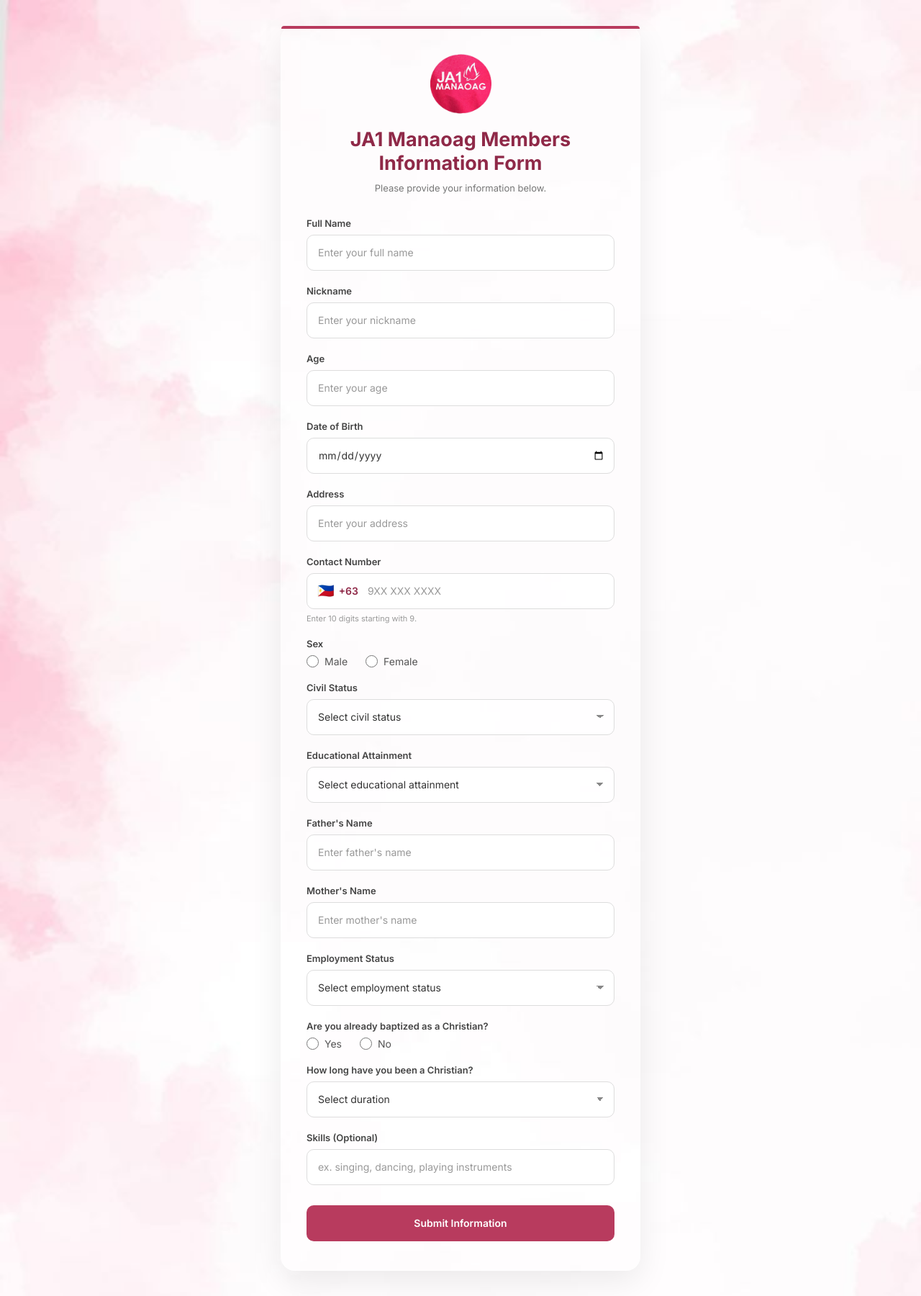
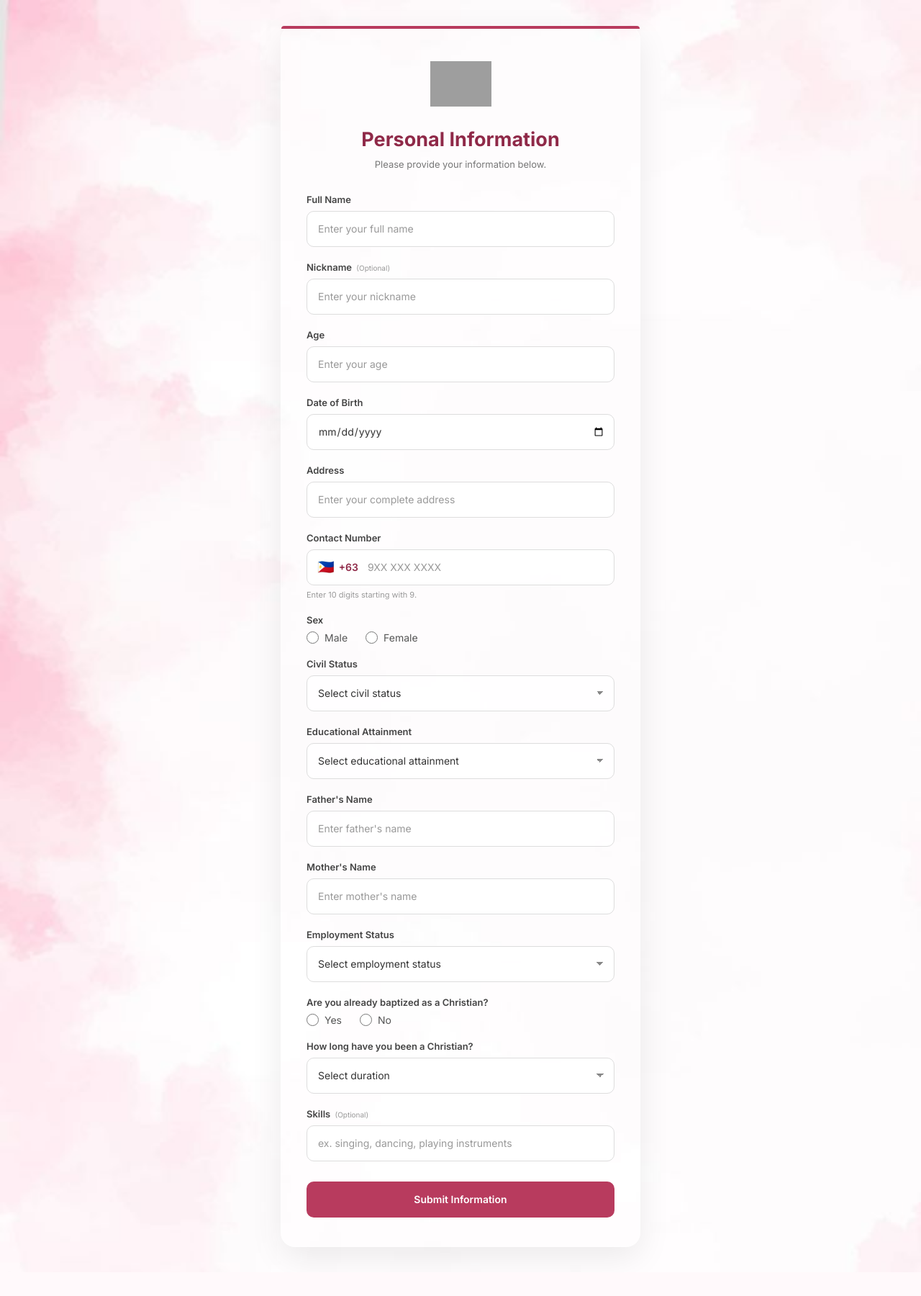
Before and after one commit to marrajanerick-alt/ja1manaoag, a Flask app: page / in a window 1280 px wide. Shown: the whole page at 72% size. After the commit the page ends 1741 px from the top, so only its background shows below. Run offline with Flask 3, Linux system fonts and the light colour scheme; grey boxes are pictures that could not be loaded.

Commit message:
Update index.html

```diff
--- a/templates/index.html
+++ b/templates/index.html
@@ -21,28 +21,48 @@
 
 </head>
 
+
 <body>
+
 
 <div class="page">
 
     <div class="container">
 
+
+        <!-- ========================= -->
+        <!-- LOGO -->
+        <!-- ========================= -->
+
         <div class="form-logo">
 
             <img
-                    src="{{ url_for('static', filename='1788601861588.png') }}"
+                src="{{ url_for('static', filename='logo.png') }}"
                 alt="Logo">
 
         </div>
 
-            <h1>JA1 Manaoag Members Information Form</h1>
+
+        <!-- ========================= -->
+        <!-- TITLE -->
+        <!-- ========================= -->
+
+        <h1>
+            Personal Information
+        </h1>
 
         <p class="subtitle">
             Please provide your information below.
         </p>
 
 
-            <form action="/submit" method="POST">
+        <!-- ========================= -->
+        <!-- FORM -->
+        <!-- ========================= -->
+
+        <form
+            action="{{ url_for('submit') }}"
+            method="POST">
 
 
             <!-- FULL NAME -->
@@ -58,6 +78,7 @@
                     id="name"
                     name="name"
                     placeholder="Enter your full name"
+                    autocomplete="name"
                     required>
 
             </div>
@@ -68,15 +89,20 @@
             <div class="form-group">
 
                 <label for="nickname">
+
                     Nickname
+
+                    <span class="optional">
+                        (Optional)
+                    </span>
+
                 </label>
 
                 <input
                     type="text"
                     id="nickname"
                     name="nickname"
-                        placeholder="Enter your nickname"
-                        required>
+                    placeholder="Enter your nickname">
 
             </div>
 
@@ -132,13 +158,14 @@
                     type="text"
                     id="address"
                     name="address"
-                        placeholder="Enter your address"
+                    placeholder="Enter your complete address"
+                    autocomplete="street-address"
                     required>
 
             </div>
 
 
-                <!-- CONTACT -->
+            <!-- CONTACT NUMBER -->
 
             <div class="form-group">
 
@@ -146,7 +173,9 @@
                     Contact Number
                 </label>
 
+
                 <div class="phone-input">
+
 
                     <div class="phone-prefix">
 
@@ -160,6 +189,7 @@
 
                     </div>
 
+
                     <input
                         type="tel"
                         id="contact"
@@ -171,7 +201,9 @@
                         autocomplete="tel"
                         required>
 
+
                 </div>
+
 
                 <small class="input-hint">
                     Enter 10 digits starting with 9.
@@ -188,7 +220,9 @@
                     Sex
                 </label>
 
+
                 <div class="radio-group">
+
 
                     <label class="radio-option">
 
@@ -198,9 +232,12 @@
                             value="Male"
                             required>
 
-                            <span>Male</span>
+                        <span>
+                            Male
+                        </span>
 
                     </label>
+
 
                     <label class="radio-option">
 
@@ -209,9 +246,12 @@
                             name="sex"
                             value="Female">
 
-                            <span>Female</span>
+                        <span>
+                            Female
+                        </span>
 
                     </label>
+
 
                 </div>
 
@@ -226,40 +266,49 @@
                     Civil Status
                 </label>
 
+
                 <select
                     id="civil_status"
                     name="civil_status"
                     required>
 
+
                     <option
                         value=""
                         disabled
                         selected>
+
                         Select civil status
+
                     </option>
+
 
                     <option value="Single">
                         Single
                     </option>
 
+
                     <option value="Married">
                         Married
                     </option>
+
 
                     <option value="Widowed">
                         Widowed
                     </option>
 
+
                     <option value="Separated">
                         Separated
                     </option>
+
 
                 </select>
 
             </div>
 
 
-                <!-- EDUCATION -->
+            <!-- EDUCATIONAL ATTAINMENT -->
 
             <div class="form-group">
 
@@ -267,54 +316,66 @@
                     Educational Attainment
                 </label>
 
+
                 <select
                     id="educational_attainment"
                     name="educational_attainment"
                     required>
 
+
                     <option
                         value=""
                         disabled
                         selected>
+
                         Select educational attainment
+
                     </option>
+
 
                     <option value="Elementary">
                         Elementary
                     </option>
 
+
                     <option value="Junior High School">
                         Junior High School
                     </option>
+
 
                     <option value="Senior High School">
                         Senior High School
                     </option>
 
+
                     <option value="College">
                         College
                     </option>
+
 
                     <option value="Vocational">
                         Vocational
                     </option>
 
+
                     <option value="Postgraduate">
                         Postgraduate
                     </option>
+
 
                 </select>
 
             </div>
 
 
-                <!-- FATHER -->
+            <!-- FATHER'S NAME -->
 
             <div class="form-group">
 
                 <label for="father_name">
                     Father's Name
                 </label>
+
 
                 <input
                     type="text"
@@ -326,13 +387,14 @@
             </div>
 
 
-                <!-- MOTHER -->
+            <!-- MOTHER'S NAME -->
 
             <div class="form-group">
 
                 <label for="mother_name">
                     Mother's Name
                 </label>
+
 
                 <input
                     type="text"
@@ -344,7 +406,7 @@
             </div>
 
 
-                <!-- EMPLOYMENT -->
+            <!-- EMPLOYMENT STATUS -->
 
             <div class="form-group">
 
@@ -352,41 +414,56 @@
                     Employment Status
                 </label>
 
+
                 <select
                     id="employment_status"
                     name="employment_status"
                     required>
 
+
                     <option
                         value=""
                         disabled
                         selected>
+
                         Select employment status
+
                     </option>
+
 
                     <option value="Employed">
                         Employed
                     </option>
 
+
                     <option value="Self-Employed">
                         Self-Employed
                     </option>
+
 
                     <option value="Unemployed">
                         Unemployed
                     </option>
 
+
                     <option value="Student">
                         Student
                     </option>
+
 
                     <option value="Retired">
                         Retired
                     </option>
 
+
                 </select>
 
             </div>
+
+
+            <!-- ========================= -->
+            <!-- CHRISTIAN INFORMATION -->
+            <!-- ========================= -->
 
 
             <!-- BAPTIZED -->
@@ -397,7 +474,9 @@
                     Are you already baptized as a Christian?
                 </label>
 
+
                 <div class="radio-group">
+
 
                     <label class="radio-option">
 
@@ -407,9 +486,12 @@
                             value="Yes"
                             required>
 
-                            <span>Yes</span>
+                        <span>
+                            Yes
+                        </span>
 
                     </label>
+
 
                     <label class="radio-option">
 
@@ -418,16 +500,19 @@
                             name="baptized"
                             value="No">
 
-                            <span>No</span>
+                        <span>
+                            No
+                        </span>
 
                     </label>
+
 
                 </div>
 
             </div>
 
 
-                <!-- HOW LONG CHRISTIAN -->
+            <!-- CHRISTIAN DURATION -->
 
             <div class="form-group">
 
@@ -435,41 +520,52 @@
                     How long have you been a Christian?
                 </label>
 
+
                 <select
                     id="christian_duration"
                     name="christian_duration"
                     required>
 
+
                     <option
                         value=""
                         disabled
                         selected>
+
                         Select duration
+
                     </option>
+
 
                     <option value="New">
                         New
                     </option>
 
+
                     <option value="1-6 months">
                         1-6 months
                     </option>
+
 
                     <option value="6-11 months">
                         6-11 months
                     </option>
 
+
                     <option value="1-2 years">
                         1-2 years
                     </option>
+
 
                     <option value="3-4 years">
                         3-4 years
                     </option>
 
+
                     <option value="5 years and above">
                         5 years and above
                     </option>
+
 
                 </select>
 
@@ -481,8 +577,15 @@
             <div class="form-group">
 
                 <label for="skills">
-                        Skills (Optional)
+
+                    Skills
+
+                    <span class="optional">
+                        (Optional)
+                    </span>
+
                 </label>
+
 
                 <input
                     type="text"
@@ -493,7 +596,9 @@
             </div>
 
 
+            <!-- ========================= -->
             <!-- SUBMIT -->
+            <!-- ========================= -->
 
             <button
                 type="submit"
@@ -506,10 +611,12 @@
 
         </form>
 
+
     </div>
 
 </div>
 
+
 </body>
 
 </html>
```
Lines whose indentation alone changed are shown as unchanged.
